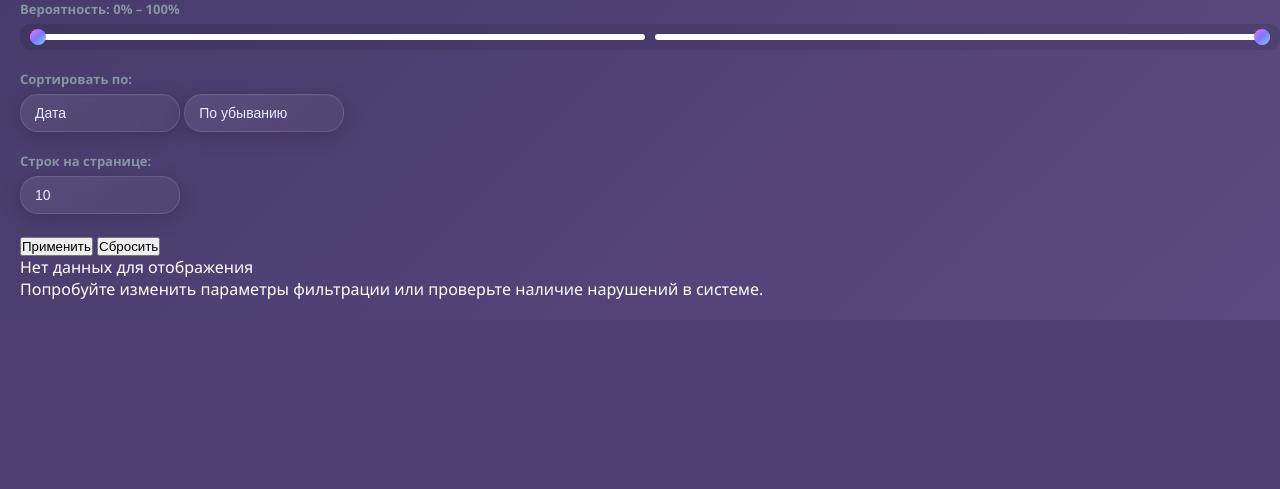
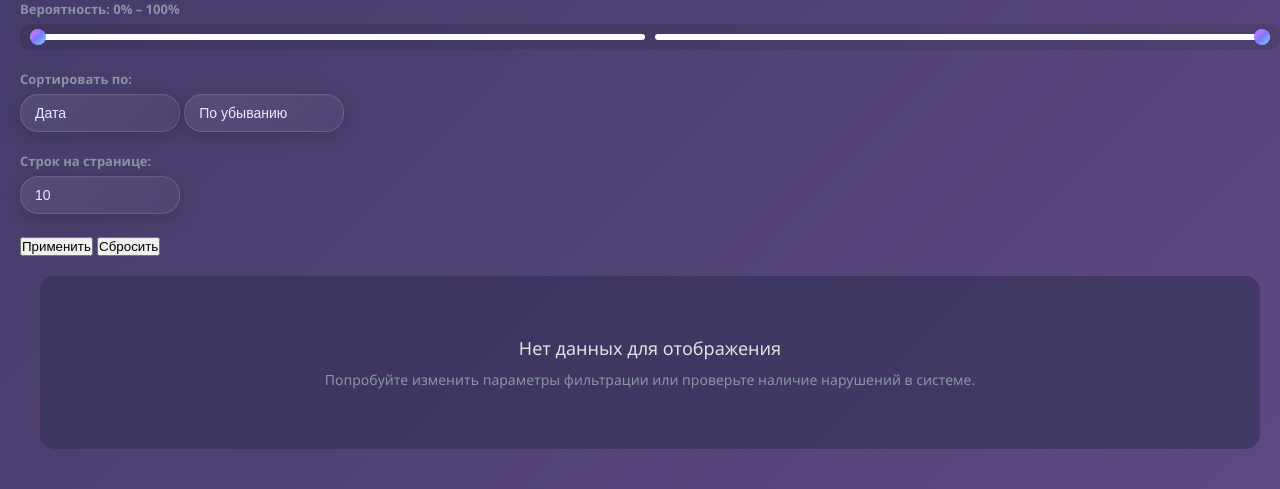
Before and after one commit to Slava-Malygina/Computer-vision-system-for-PPE-monitoring, a Python web app: template PPE_detection/web/templates/journal.html in a window 1280 px wide. Shown: the part 505-994 px from the top of the page. Before the commit the page ends 825 px from the top, so only its background shows below. Run offline with Jinja, Linux system fonts and the light colour scheme; the template is opened without the code that fills it, so the values that code supplies are empty.

Commit message:
Update style.css

```diff
--- a/PPE_detection/web/static/css/style.css
+++ b/PPE_detection/web/static/css/style.css
@@ -824,6 +824,23 @@ html::-webkit-scrollbar-thumb:hover {
     gap: 15px;
 }
 
+.no-data-message {
+    text-align: center;
+    padding: 50px 20px;
+    background: rgba(50, 48, 85, 0.6);
+    border-radius: 15px;
+    margin: 20px;
+}
+.no-data-message p {
+    font-size: 18px;
+    color: #e0e0e0;
+    margin: 10px 0;
+}
+.no-data-message .no-data-hint {
+    font-size: 14px;
+    color: #8a94a6;
+}
+
 .radio-label {
     display: flex;
     align-items: center;
```
